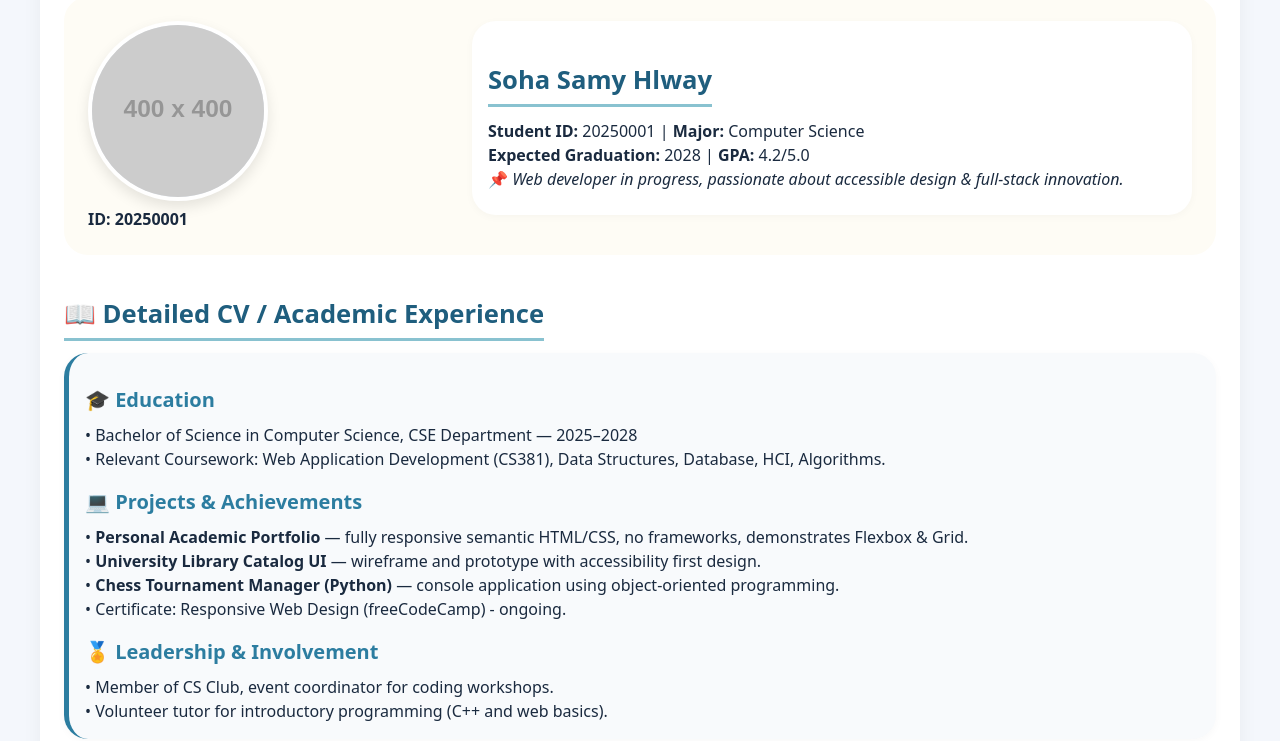
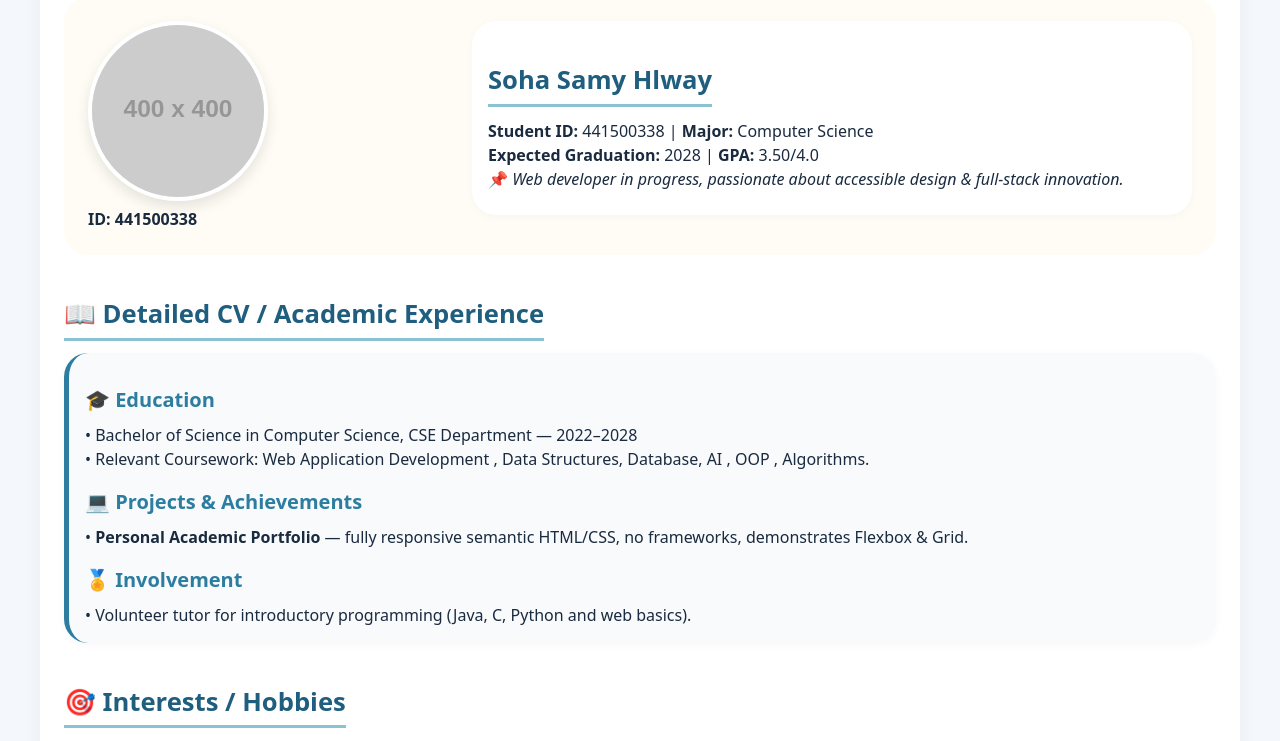
Before and after one commit to SohaHlway/academic-portfolio-cs381, a plain HTML site: page profiles.html in a window 1280 px wide. Shown: the part 232-973 px from the top of the page. Drawn offline with Linux system fonts and the light colour scheme; placeholder pictures from the web are drawn by us.

Commit message:
Revise profile details and academic information
Updated student ID and GPA in the profile section. Adjusted education timeline and coursework details.

```diff
--- a/profiles.html
+++ b/profiles.html
@@ -45,12 +45,12 @@
     <div class="profile-grid">
       <div class="profile-photo">
         <img src="profilepic.jpg" alt="Portrait of student Ahmed" onerror="this.onerror=null; this.src='https://placehold.co/400x400?text=Photo+ID:20250001';">
-        <p><strong>ID: 20250001</strong></p>
+        <p><strong>ID: 441500338</strong></p>
       </div>
       <div class="info-card">
         <h2>Soha Samy Hlway</h2>
-        <p><strong>Student ID:</strong> 20250001 | <strong>Major:</strong> Computer Science</p>
-        <p><strong>Expected Graduation:</strong> 2028 | <strong>GPA:</strong> 4.2/5.0 </p>
+        <p><strong>Student ID:</strong> 441500338 | <strong>Major:</strong> Computer Science</p>
+        <p><strong>Expected Graduation:</strong> 2028 | <strong>GPA:</strong> 3.50/4.0 </p>
         <p>📌 <em>Web developer in progress, passionate about accessible design & full-stack innovation.</em></p>
       </div>
     </div>
@@ -58,16 +58,13 @@
     <h2>📖 Detailed CV / Academic Experience</h2>
     <div class="cv-card">
       <h3>🎓 Education</h3>
-      <p>• Bachelor of Science in Computer Science, CSE Department — 2025–2028 <br>
-      • Relevant Coursework: Web Application Development (CS381), Data Structures, Database, HCI, Algorithms.</p>
+      <p>• Bachelor of Science in Computer Science, CSE Department — 2022–2028 <br>
+      • Relevant Coursework: Web Application Development , Data Structures, Database, AI , OOP , Algorithms.</p>
       <h3>💻 Projects & Achievements</h3>
       <p>• <strong>Personal Academic Portfolio</strong>  — fully responsive semantic HTML/CSS, no frameworks, demonstrates Flexbox & Grid.<br>
-      • <strong>University Library Catalog UI</strong> — wireframe and prototype with accessibility first design.<br>
-      • <strong>Chess Tournament Manager (Python)</strong> — console application using object-oriented programming.<br>
-      • Certificate: Responsive Web Design (freeCodeCamp) - ongoing.</p>
-      <h3>🏅 Leadership & Involvement</h3>
-      <p>• Member of CS Club, event coordinator for coding workshops.<br>
-      • Volunteer tutor for introductory programming (C++ and web basics).</p>
+      </p>
+      <h3>🏅 Involvement</h3>
+      <p> • Volunteer tutor for introductory programming (Java, C, Python and web basics).</p>
     </div>
 
     <!-- Three hobbies  -->
```
